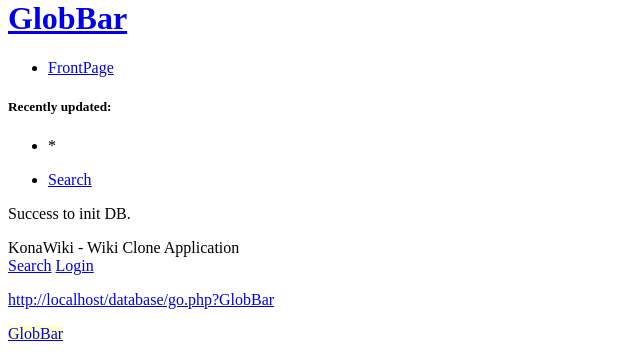
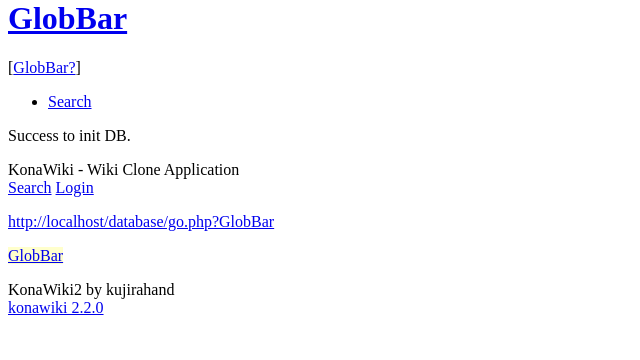
Before and after one commit to kujirahand/konawiki2, a PHP site: page /database/go.php?GlobBar in a window 1280 px wide. Shown: the part 58-418 px from the top of the page, without its empty margins (0-640 px from the left). Run offline with PHP 8.4, Linux system fonts and the light colour scheme; data that the repository does not hold is empty; some libraries are stand-ins or nearby versions.

Commit message:
add GlobBar

```diff
--- a/kona-engine/action/new.inc.php
+++ b/kona-engine/action/new.inc.php
@@ -4,6 +4,3 @@ function action_new_()
 {
     include_template("new.tpl.php");
 }
-
-
-?>
--- a/kona-engine/lang/ja.inc.php
+++ b/kona-engine/lang/ja.inc.php
@@ -98,6 +98,7 @@ $ko_lang['Thank you for your message!'] = 'メッセージありがとうござ
 $ko_lang['Edit MenuBar'] = '[MenuBar]の編集';
 $ko_lang['Edit SideBar'] = '[SideBar]の編集';
 $ko_lang['Edit NaviBar'] = '[NaviBar]の編集';
+$ko_lang['Edit GlobBar'] = '[GlobBar]の編集';
 
 //-----------
 // easy help (external)
--- a/kona-engine/template/new.tpl.php
+++ b/kona-engine/template/new.tpl.php
@@ -13,6 +13,10 @@ $link = array(
   array(
     'url'   => konawiki_getPageURL('NaviBar', 'edit'),
     'label' => konawiki_lang('Edit NaviBar'),
+  ),
+  array(
+    'url'   => konawiki_getPageURL('GlobBar', 'edit'),
+    'label' => konawiki_lang('Edit GlobBar'),
   )
 );
 ?>
--- a/kona-engine/template/parts_header_title.tpl.php
+++ b/kona-engine/template/parts_header_title.tpl.php
@@ -1,6 +1,5 @@
 <header>
 <div id="wikiheader"><div class="headerpad">
-<!-- #wikiheader h1 -->
 <h1>
   <a class="title" href="<?php echo $baseurl?>">
     <img id="wiki-main-logo"
@@ -37,8 +36,9 @@
     <nav class="global-navi">
       <?php if (konawiki_isLogin_write()): ?>
         <?php echo  konawiki_getEditMenu('top') ?>
+        <?php echo konawiki_getContents("GlobBar"); ?>
       <?php else: ?>
-        <?php echo konawiki_getContents("MenuBar"); ?>
+        <?php echo konawiki_getContents("GlobBar"); ?>
         <?php echo  konawiki_getEditMenu('top') ?>
       <?php endif; ?>
     </nav>
```
